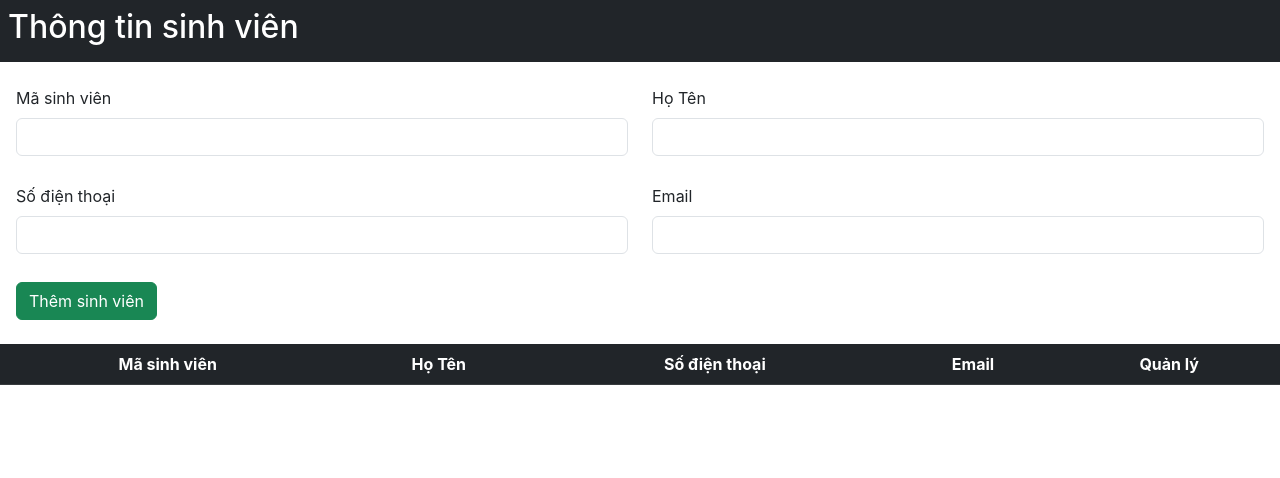
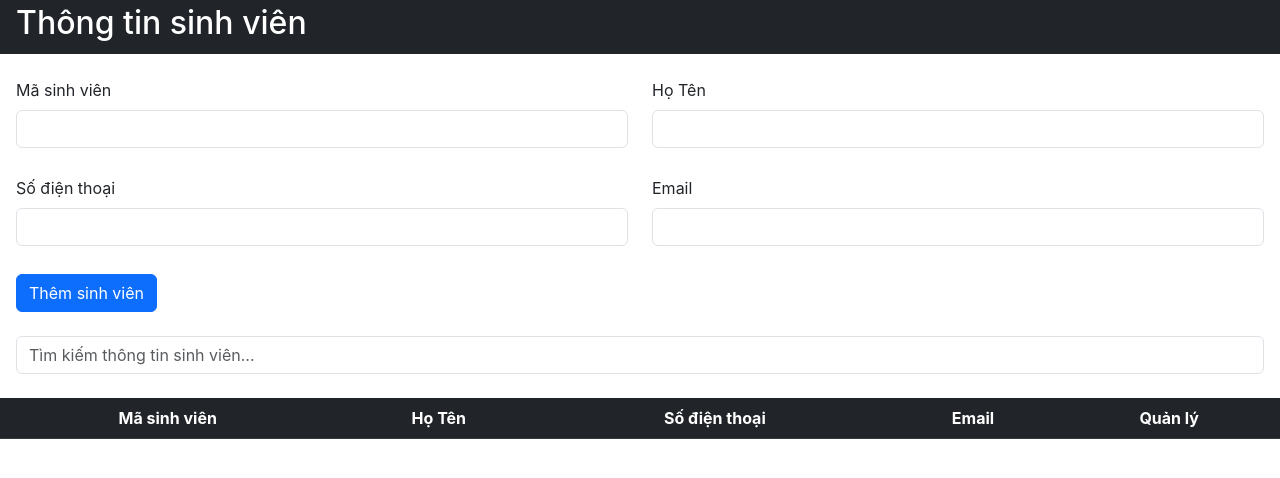
Before and after one commit to mammamon/React_BT5, a React (Create React App) app: page / in a window 1280 px wide. Shown: the top 478 px of the page. Built offline with nearby package versions, Linux system fonts and the light colour scheme.

Commit message:
v02091700

```diff
--- a/src/BTForm/BTForm.jsx
+++ b/src/BTForm/BTForm.jsx
@@ -7,7 +7,7 @@ const BTForm = () => {
   const { studentList } = useSelector((state) => state.baiTapForm);
   return (
     <div>
-      <div className='p-2 mb-4 bg-dark'>
+      <div className='px-3 py-1 mb-4 bg-dark'>
         <h2 className='text-white'>Thông tin sinh viên</h2>
       </div>
       <StudentForm studentList={studentList} />
--- a/src/BTForm/StudentForm.jsx
+++ b/src/BTForm/StudentForm.jsx
@@ -222,7 +222,7 @@ const StudentForm = ({ studentList }) => {
               Cập nhật sinh viên
             </button>
           ) : (
-            <button type="submit" className="btn btn-success">
+            <button type="submit" className="btn btn-primary">
               Thêm sinh viên
             </button>
           )}
--- a/src/BTForm/StudentTable.jsx
+++ b/src/BTForm/StudentTable.jsx
@@ -1,13 +1,31 @@
-import React from 'react';
+import React, { useState } from 'react';
 import { useDispatch, useSelector } from 'react-redux';
 import { baiTapFormActions } from '../store/baiTapForm/slice';
 
 const StudentTable = () => {
   const { studentList } = useSelector((state) => state.baiTapForm);
   const dispatch = useDispatch();
+  //chức năng tìm kiếm
+  const [searchQuery, setSearchQuery] = useState('');
+  const filteredStudents = studentList.filter((student) => {
+    const studentInfo = `${student.maSV} ${student.hoTen} ${student.soDienThoai} ${student.email}`;
+    return studentInfo.toLowerCase().includes(searchQuery.toLowerCase());
+  });
+  const handleSearchChange = (event) => {
+    setSearchQuery(event.target.value);
+  };
 
   return (
     <div className="mt-4">
+      <div className="mb-4 px-3">
+        <input
+          type="text"
+          placeholder="Tìm kiếm thông tin sinh viên..."
+          className="form-control"
+          value={searchQuery}
+          onChange={handleSearchChange}
+        />
+      </div>
       <table className="table">
         <thead className="table-dark">
           <tr>
@@ -19,7 +37,7 @@ const StudentTable = () => {
           </tr>
         </thead>
         <tbody>
-          {studentList.map((student) => (
+          {filteredStudents.map((student) => (
             <tr key={student.maSV}>
               <td className="text-center">{student.maSV}</td>
               <td className="text-center">{student.hoTen}</td>
```
